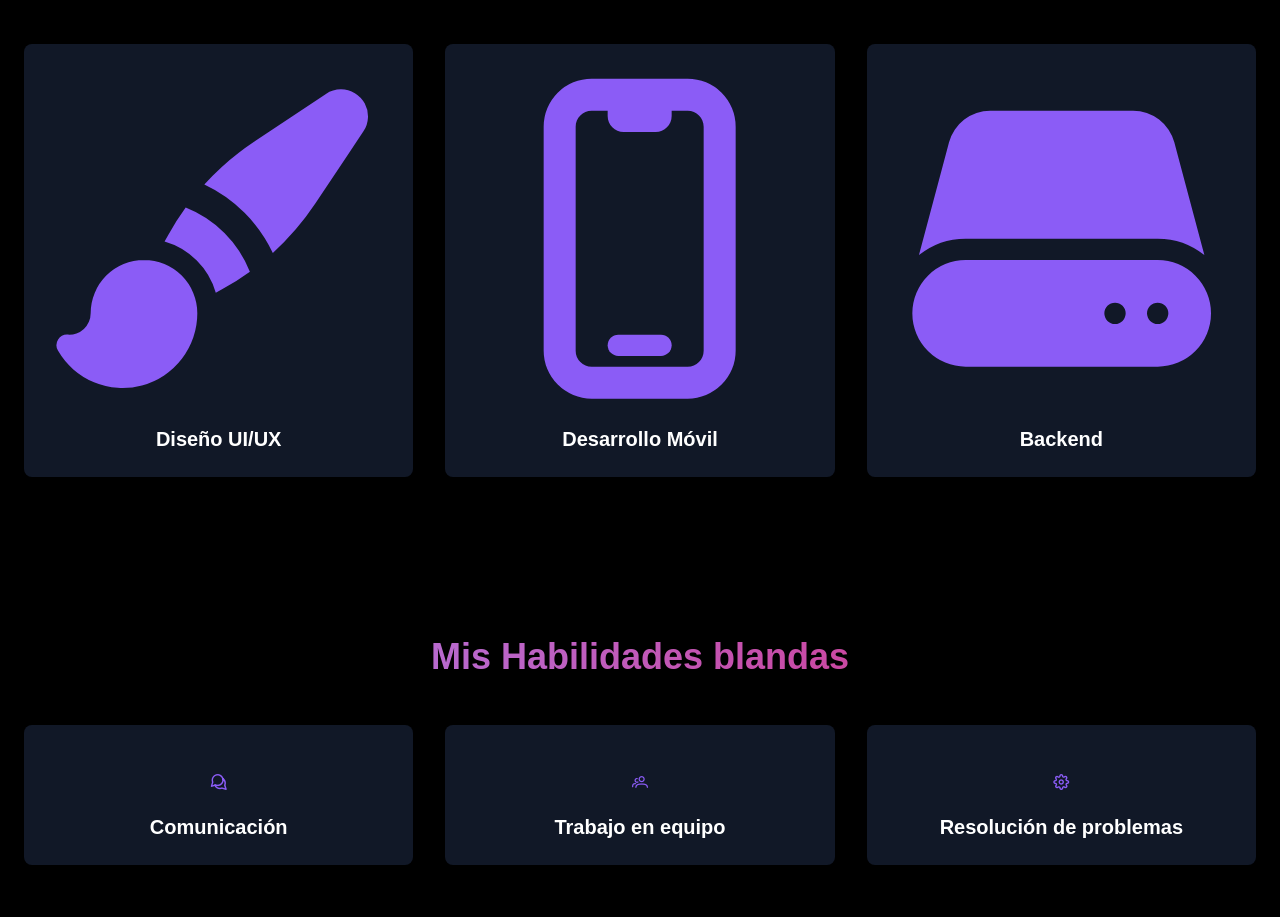
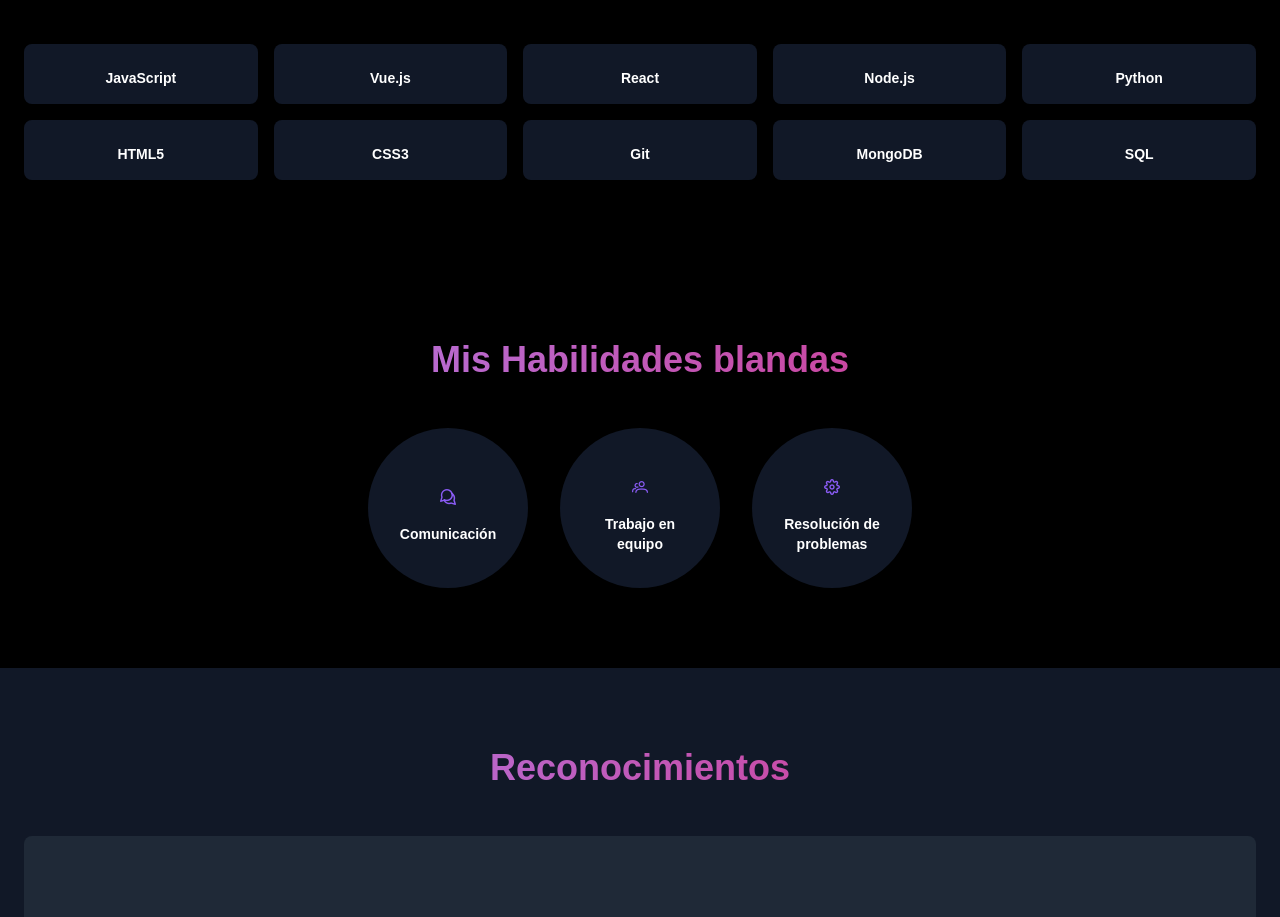
Before and after one commit to valentina-26/-latest, a Vue app: page / in a window 1280 px wide. Shown: the part 1880-2797 px from the top of the page. Built offline with nearby package versions, Linux system fonts and the light colour scheme.

Commit message:
feat: :sparkles: nuevo campo de reconocimientos,mas campos para habilidades tecnicas

```diff
--- a/src/components/HelloWorld.vue
+++ b/src/components/HelloWorld.vue
@@ -149,17 +149,17 @@
         }" class="text-4xl font-bold mb-12 text-center text-transparent bg-clip-text bg-gradient-to-r from-purple-400 to-pink-600">
           {{ t('mySkills') }}
         </h2>
-        <div class="grid md:grid-cols-3 gap-8">
+        <div class="grid grid-cols-2 sm:grid-cols-3 md:grid-cols-4 lg:grid-cols-5 gap-4">
           <div v-for="(skill, index) in skills" :key="index"
                v-animateonscroll="{
                  enterClass: 'animate__animated animate__zoomIn',
                  leaveClass: 'animate__animated animate__zoomOut'
                }"
-               class="skill-item text-center p-6 bg-gray-900 rounded-lg transform hover:scale-110 transition-all duration-300">
-            <div class="skill-icon mb-4 text-5xl text-purple-500">
-              <component :is="skill.icon" />
+               class="skill-item text-center p-4 bg-gray-900 rounded-lg transform hover:scale-110 transition-all duration-300 flex flex-col items-center justify-center">
+            <div class="skill-icon mb-2 text-3xl text-purple-500">
+              <component :is="skill.icon" class="w-8 h-8" />
             </div>
-            <h3 class="text-xl font-bold text-white">{{ skill.name }}</h3>
+            <h3 class="text-sm font-bold text-white">{{ skill.name }}</h3>
           </div>
         </div>
       </div>
@@ -174,18 +174,50 @@
         }" class="text-4xl font-bold mb-12 text-center text-transparent bg-clip-text bg-gradient-to-r from-purple-400 to-pink-600">
           {{ t('HabilidadesBlandas') }}
         </h2>
-        <div class="grid md:grid-cols-3 gap-8">
+        <div class="flex justify-center space-x-8">
           <div v-for="(skill, index) in softSkills" :key="index"
                v-animateonscroll="{
                  enterClass: 'animate__animated animate__zoomIn',
                  leaveClass: 'animate__animated animate__zoomOut'
                }"
-               class="skill-item text-center p-6 bg-gray-900 rounded-lg transform hover:scale-110 transition-all duration-300">
-            <div class="skill-icon mb-4 text-5xl text-purple-500">
+               class="skill-item text-center p-6 bg-gray-900 rounded-full w-40 h-40 transform hover:scale-110 transition-all duration-300 flex flex-col items-center justify-center">
+            <div class="skill-icon mb-3 text-4xl text-purple-500">
               <i :class="skill.icon"></i>
             </div>
-            <h3 class="text-xl font-bold text-white">{{ skill.name }}</h3>
+            <h3 class="text-sm font-bold text-white">{{ skill.name }}</h3>
           </div>
+        </div>
+      </div>
+    </section>
+
+    <!-- Nueva sección de Reconocimientos -->
+    <section id="reconocimientos" class="py-20 relative overflow-hidden bg-gray-900">
+      <div class="container mx-auto px-6">
+        <h2 v-animateonscroll="{
+          enterClass: 'animate__animated animate__fadeIn',
+          leaveClass: 'animate__animated animate__fadeOut'
+        }" class="text-4xl font-bold mb-12 text-center text-transparent bg-clip-text bg-gradient-to-r from-purple-400 to-pink-600">
+          {{ t('acknowledgments') }}
+        </h2>
+        <div class="relative h-80">
+          <transition-group name="fade" tag="div">
+            <div v-for="(ack, index) in acknowledgments" :key="ack.name"
+                 v-show="index === currentAcknowledgment"
+                 class="absolute inset-0 flex flex-col items-center justify-center bg-gray-800 rounded-lg p-6 text-center">
+              <h3 class="text-2xl font-semibold mb-2 text-white">{{ ack.name }}</h3>
+              <p class="text-purple-400 mb-4">{{ ack.role }}</p>
+              <p class="text-gray-300">{{ ack.message }}</p>
+            </div>
+          </transition-group>
+        </div>
+        <div class="flex justify-center mt-8">
+          <button v-for="(_, index) in acknowledgments" :key="index"
+                  @click="currentAcknowledgment = index"
+                  :class="[
+                    'w-3 h-3 rounded-full mx-1',
+                    index === currentAcknowledgment ? 'bg-purple-500' : 'bg-gray-500'
+                  ]">
+          </button>
         </div>
       </div>
     </section>
@@ -202,7 +234,7 @@
         <div class="terminal-container bg-gray-900 rounded-lg p-4 shadow-lg">
           <div class="terminal-header flex justify-between items-center mb-2">
             <div class="flex space-x-2">
-              <div class="w-3 h-3 rounded-full bg-red-500"></div>
+              <div  class="w-3 h-3 rounded-full bg-red-500"></div>
               <div class="w-3 h-3 rounded-full bg-yellow-500"></div>
               <div class="w-3 h-3 rounded-full bg-green-500"></div>
             </div>
@@ -225,7 +257,7 @@
     </section>
 
     <div class="flex justify-center bottom- -5px">
-      <img src="/home/camper/Documentos/Mi-portafolio/src/assets/logoSinfondo.png" alt="Logo" class="max-w-full h-auto">
+      <img src="../assets/logoSinfondo.png" alt="Logo" class="max-w-full h-auto">
     </div>
     <div class="flex justify-center">
         <a href="#" class="text-2xl font-bold text-white hover:text-purple-400 transition-colors duration-300 text-center">
@@ -244,7 +276,6 @@
                class="text-gray-400 hover:text-purple-400 transition-colors duration-300">
               <component :is="social.icon" class="w-6 h-6" />
             </a>
-
           </div>
         </div>
       </div>
@@ -300,7 +331,7 @@
       myPortfolio: 'Codificando sueños linea a linea',
       hello: 'Hola, soy',
       yourName: 'Ana Valentina Castro',
-      jobTitle: 'Desarrolladora backend junior',
+      jobTitle: 'Desarrolladora FullStack junior',
       viewProjects: 'Ver Proyectos',
       mission: 'Mi misión',
       missionText: 'Mi misión es crear soluciones digitales innovadoras que mejoren la vida de las personas y transformen la manera en que interactuamos con la tecnología.',
@@ -328,12 +359,13 @@
       skillsTerminal: 'Mis habilidades incluyen: JavaScript, Vue.js, Node.js, Python, SQL, y más. Siempre estoy aprendiendo y mejorando mis habilidades.',
       aboutCommand: 'Desarrolladora junior con experiencia en diversos proyectos, fomentando la creatividad, el trabajo en equipo y la pasión por resolver problemas. Motivada para contribuir en proyectos impactantes que beneficien a la sociedad y promuevan el crecimiento personal y profesional.',
       skillsCommand: 'Mis habilidades incluyen: liderazgo, creatividad, proactividad, JavaScript, Vue, MongoDB, MySQL, entre otras.',
+      acknowledgments: 'Reconocimientos',
     },
     en: {
       myPortfolio: 'Coding dreams line by line',
       hello: 'Hello, I\'m',
       yourName: 'Ana Valentina Castro',
-      jobTitle: 'Junior backend developer',
+      jobTitle: 'Junior Fullstack developer',
       viewProjects: 'View Projects',
       mission: 'My mission',
       missionText: 'My mission is to create innovative digital solutions that improve people\'s lives and transform the way we interact with technology.',
@@ -346,7 +378,7 @@
       contactMe: 'Contact Me',
       name: 'Name',
       email: 'Email',
-      message: 'Mensaje',
+      message: 'Message',
       sendMessage: 'Send Message',
       copyright: '© 2023 Ana Valentina Castro. All rights reserved.',
       inicio: 'Home',
@@ -362,6 +394,7 @@
       skillsTerminal: 'My skills include: JavaScript, Vue.js, Node.js, Python, SQL, and more. I\'m always learning and improving my skills.',
       aboutCommand: 'Young junior developer with diverse project experience, fostering creativity, teamwork, and problem-solving passion. Motivated to contribute to impactful projects that benefit society and advance personal and professional growth.',
       skillsCommand: 'My skills include: leadership, creativity, proactivity, JavaScript, Vue, MongoDB, MySQL, among others.',
+      acknowledgments: 'Acknowledgments',
     }
   };
   return (key) => translations[currentLanguage.value][key];
@@ -419,9 +452,16 @@
 });
 
 const skills = [
-  { name: 'Diseño UI/UX', icon: PaintBrushIcon },
-  { name: 'Desarrollo Móvil', icon: DevicePhoneMobileIcon },
-  { name: 'Backend', icon: ServerIcon },
+  { name: 'JavaScript', icon: 'i-logos-javascript' },
+  { name: 'Vue.js', icon: 'i-logos-vue' },
+  { name: 'React', icon: 'i-logos-react' },
+  { name: 'Node.js', icon: 'i-logos-nodejs' },
+  { name: 'Python', icon: 'i-logos-python' },
+  { name: 'HTML5', icon: 'i-logos-html-5' },
+  { name: 'CSS3', icon: 'i-logos-css-3' },
+  { name: 'Git', icon: 'i-logos-git-icon' },
+  { name: 'MongoDB', icon: 'i-logos-mongodb' },
+  { name: 'SQL', icon: 'i-logos-mysql' },
 ];
 
 const softSkills = [
@@ -489,6 +529,21 @@
   });
 };
 
+// Nueva sección de Reconocimientos
+const acknowledgments = [
+  { name: 'John Doe', role: 'Mentor', message: 'Por guiarme a través de las complejidades del desarrollo web.' },
+  { name: 'Jane Smith', role: 'Colega', message: 'Por ser una increíble compañera de programación en pareja.' },
+  { name: 'Universidad Tecnológica', role: 'Institución', message: 'Por proporcionar una base sólida en ciencias de la computación.' },
+  { name: 'Comunidad Open Source', role: 'Comunidad', message: 'Por los innumerables recursos y apoyo.' },
+  { name: 'Mi Familia', role: 'Sistema de Apoyo', message: 'Por su inquebrantable fe en mis habilidades.' },
+];
+
+const currentAcknowledgment = ref(0);
+
+const changeAcknowledgment = () => {
+  currentAcknowledgment.value = (currentAcknowledgment.value + 1) % acknowledgments.length;
+};
+
 onMounted(() => {
   document.addEventListener('mousemove', updateCursor);
 
@@ -510,6 +565,9 @@
     },
     retina_detect: true
   });
+
+  // Iniciar el cambio automático de reconocimientos
+  setInterval(changeAcknowledgment, 5000);
 });
 
 onUnmounted(() => {
@@ -615,7 +673,6 @@
   --animate-duration: 1s;
 }
 
-
 .terminal-container {
   max-height: 300px;
   overflow-y: auto;
@@ -660,7 +717,7 @@
   background-size: cover;
   background-position: center;
   transform: translateZ(-1px) scale(2);
-    z-index: -1;
+  z-index: -1;
 }
 
 .terminal-body a {
@@ -696,4 +753,14 @@
   overflow-y: auto;
   max-height: 120px; /* Ajusta este valor según sea necesario */
 }
+
+.fade-enter-active,
+.fade-leave-active {
+  transition: opacity 0.5s ease;
+}
+
+.fade-enter-from,
+.fade-leave-to {
+  opacity: 0;
+}
 </style>
```
